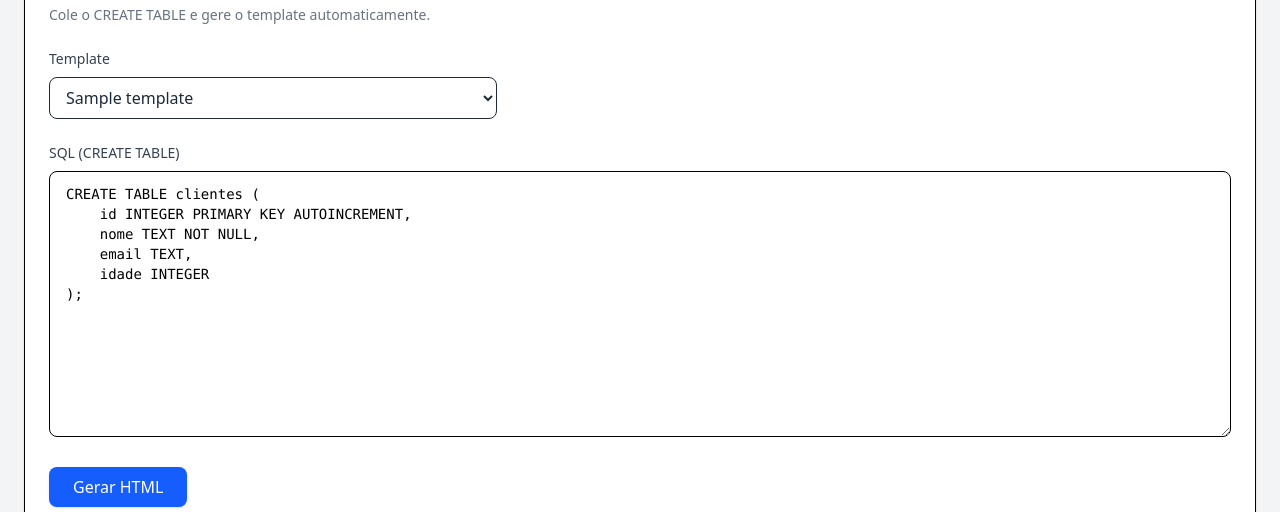
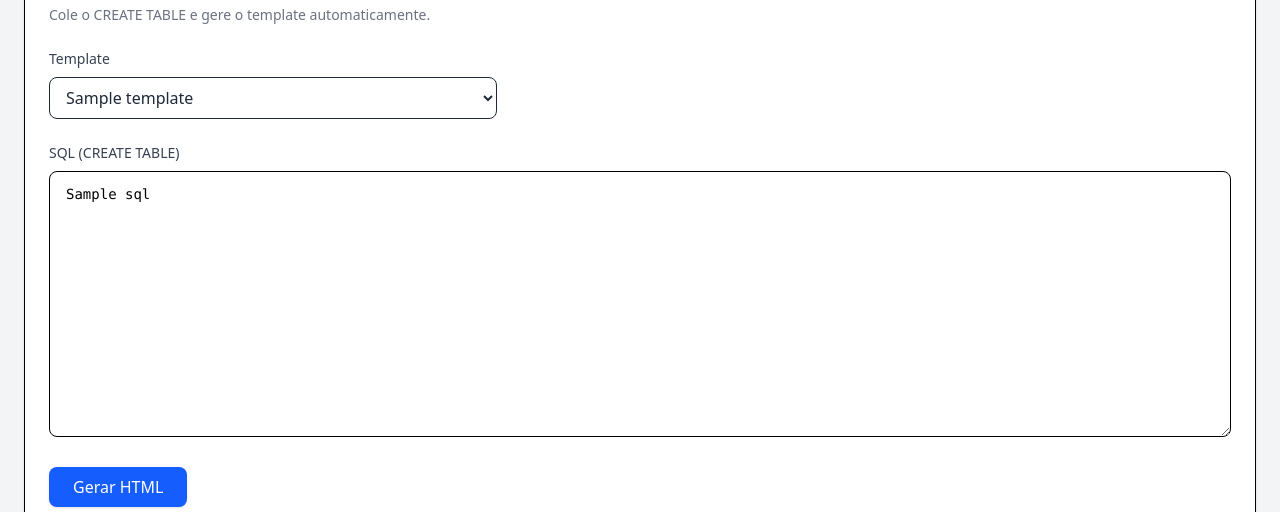
Before and after one commit to sipmann/template_generator, a Flask app: template templates/index.html in a window 1280 px wide. Shown: the part 153-665 px from the top of the page. Run offline with Flask 3, Linux system fonts and the light colour scheme; the template is opened without the code that fills it: most values are stand-ins (such as "Sample title", 1, 10 or a date in 2020).

Commit message:
Keep SQL between executions

```diff
--- a/app.py
+++ b/app.py
@@ -79,6 +79,7 @@ def index():
 
     generated = None
     templates = os.listdir(TEMPLATE_STORAGE)
+    sql = ''
 
     if request.method == "POST":
 
@@ -100,7 +101,8 @@ def index():
     return render_template(
         "index.html",
         generated=generated,
-        templates=templates
+        templates=templates,
+        sql=sql
     )
 
 
--- a/templates/index.html
+++ b/templates/index.html
@@ -50,12 +50,12 @@
                       rows="12"
                       class="w-full font-mono text-sm px-4 py-3 border rounded-lg
                              focus:outline-none focus:ring-2 focus:ring-blue-500 focus:border-blue-500"
-            >CREATE TABLE clientes (
+                      placeholder="CREATE TABLE clientes (
     id INTEGER PRIMARY KEY AUTOINCREMENT,
     nome TEXT NOT NULL,
     email TEXT,
     idade INTEGER
-);</textarea>
+);">{{sql}}</textarea>
 
         </div>
 
```
